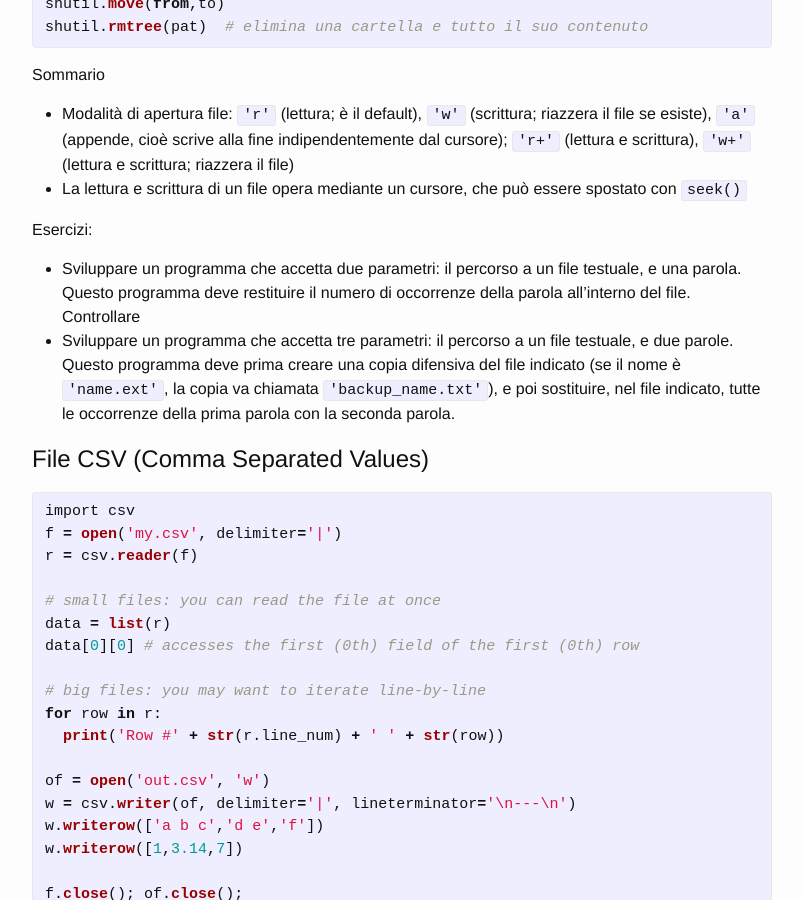
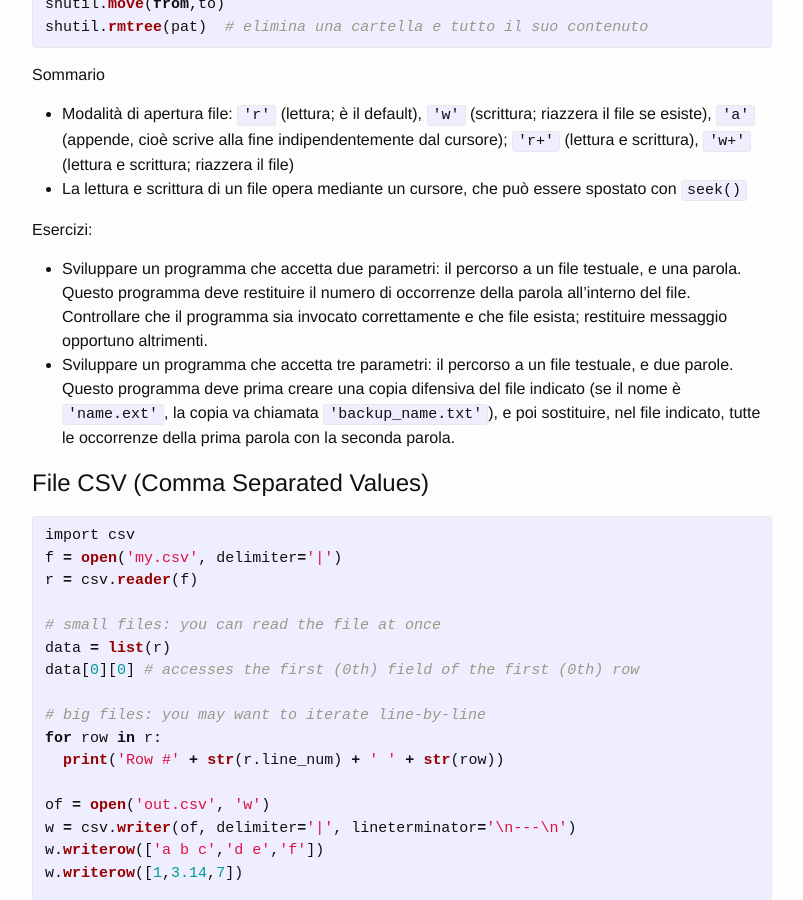
Before and after one commit to APICe-at-DISI/ifts2018, a Jekyll site: the page built from index.md, in a window 1280 px wide and 900 px high, scrolled down 18778 px. Shown: the whole window, without its empty margins (238-1041 px from the left). Built offline with Jekyll 4.4.1, drawn with Linux system fonts in a browser that asks for light colours; our own code applies the rules of GitHub Pages for plain Markdown files.

Commit message:
Micro aggiunta

```diff
--- a/index.md
+++ b/index.md
@@ -853,7 +853,7 @@ Esercizi:
 
 - Sviluppare un programma che accetta due parametri: il percorso a un file testuale, e una parola.
   Questo programma deve restituire il numero di occorrenze della parola all'interno del file.
-  Controllare
+  Controllare che il programma sia invocato correttamente e che file esista; restituire messaggio opportuno altrimenti.
 - Sviluppare un programma che accetta tre parametri: il percorso a un file testuale, e due parole.
   Questo programma deve prima creare una copia difensiva del file indicato (se il nome è `'name.ext'`, la copia va chiamata `'backup_name.txt'`),
   e poi sostituire, nel file indicato, tutte le occorrenze della prima parola
```
